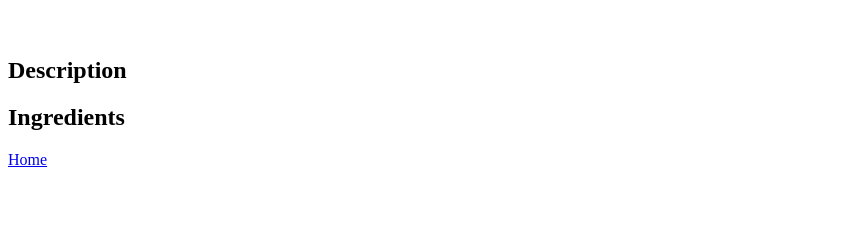
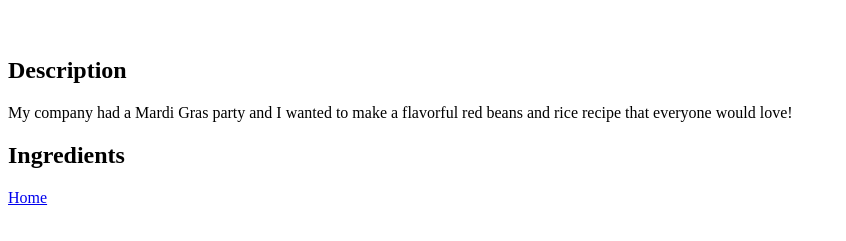
Before and after one commit to code4fun907/odin-recipes, a plain HTML site: page recipes/jessicas-red-beans-and -rice.html in a window 1280 px wide. Shown: the part 61-302 px from the top of the page, without its empty margins (0-846 px from the left). Drawn offline with Linux system fonts and the light colour scheme.

Commit message:
ADD description to beandandrice recipe

```diff
--- a/recipes/jessicas-red-beans-and -rice.html
+++ b/recipes/jessicas-red-beans-and -rice.html
@@ -9,7 +9,10 @@
     <img />
 
     <h2>Description</h2>
-    <p></p>
+    <p>
+      My company had a Mardi Gras party and I wanted to make a flavorful red
+      beans and rice recipe that everyone would love!
+    </p>
 
     <h2>Ingredients</h2>
     <ul></ul>
```
